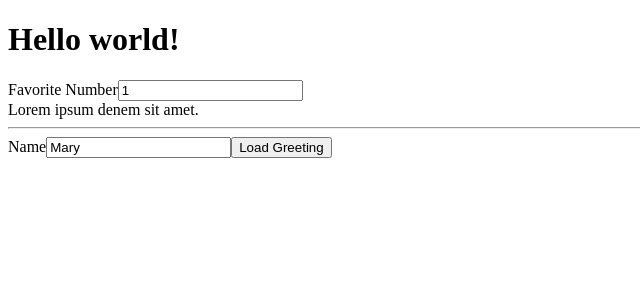
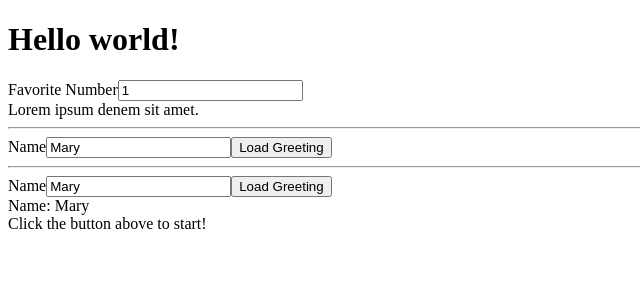
Before and after one commit to iamgrid/react-testing, a React app: page / in a window 1280 px wide. Shown: the top 300 px of the page, without its empty margins (0-640 px from the left). Built offline with nearby package versions, Linux system fonts and the light colour scheme.

Commit message:
http-msw-mock test is working

```diff
--- a/jest.config.js
+++ b/jest.config.js
@@ -145,7 +145,7 @@ const config = {
 	// snapshotSerializers: [],
 
 	// The test environment that will be used for testing
-	testEnvironment: "jsdom",
+	testEnvironment: "jest-fixed-jsdom",
 
 	// Options that will be passed to the testEnvironment
 	// testEnvironmentOptions: {},
--- a/package.json
+++ b/package.json
@@ -31,10 +31,13 @@
 		"jest": "^29.7.0",
 		"jest-axe": "^9.0.0",
 		"jest-environment-jsdom": "^29.7.0",
+		"jest-fixed-jsdom": "^0.0.9",
+		"msw": "^2.6.6",
 		"ts-loader": "^9.5.1",
 		"typescript": "^5.6.3",
 		"webpack": "^5.96.1",
 		"webpack-cli": "^5.1.4",
-		"webpack-dev-server": "^5.1.0"
+		"webpack-dev-server": "^5.1.0",
+		"whatwg-fetch": "^3.6.20"
 	}
 }
--- /dev/null
+++ b/src/api2.ts
@@ -0,0 +1,33 @@
+function client(
+	endpoint: string,
+	{ data, token, headers: customHeaders, ...customConfig } = {} as any
+) {
+	const config = {
+		method: data ? "POST" : "GET",
+		body: data ? JSON.stringify(data) : undefined,
+		headers: {
+			Authorization: token ? `Bearer ${token}` : undefined,
+			"Content-Type": data ? "application/json" : undefined,
+			...customHeaders,
+		},
+		...customConfig,
+	};
+
+	return window.fetch(`/${endpoint}`, config).then(async (response) => {
+		const responseData = await response.json();
+		if (response.ok) {
+			return responseData;
+		} else {
+			return Promise.reject(responseData);
+		}
+	});
+}
+
+const savePost = (postData: any) =>
+	client(`post/${postData.id}`, { data: postData });
+const loadGreeting = (subject: string) =>
+	client(`greeting`, { data: { subject } });
+const reportError = (data: any) => client(`error`, { data });
+const submitForm = (data: any) => client(`form`, { data });
+
+export { savePost, loadGreeting, reportError, submitForm };
--- a/src/components/App.tsx
+++ b/src/components/App.tsx
@@ -1,5 +1,6 @@
 import FavoriteNumber from "./FavoriteNumber/FavoriteNumber";
 import GreetingLoader from "./GreetingLoader/GreetingLoader";
+import GreetingLoader2 from "./GreetingLoader/GreetingLoader2";
 
 function App() {
 	return (
@@ -8,6 +9,8 @@ function App() {
 			<FavoriteNumber min={1} max={9} />
 			<hr />
 			<GreetingLoader />
+			<hr />
+			<GreetingLoader2 />
 		</div>
 	);
 }
--- /dev/null
+++ b/src/components/GreetingLoader/GreetingLoader2.tsx
@@ -0,0 +1,61 @@
+import React, { useCallback } from "react";
+import { loadGreeting } from "../../api2";
+
+function GreetingLoader2() {
+	const [greeting, setGreeting] = React.useState<string>("");
+	const [isLoading, setIsLoading] = React.useState<boolean>(null);
+	const [name, setName] = React.useState<string>("Mary");
+
+	const loadGreetingForInput = useCallback(
+		async (event: React.MouseEvent) => {
+			const functionSignature = "GreetingLoader2.tsx@loadGreetingForInput()";
+			event.preventDefault();
+			setIsLoading(true);
+			const response = await loadGreeting(name);
+
+			// console.log(functionSignature, "response received:", response);
+
+			setIsLoading(false);
+
+			if (!("greeting" in response)) {
+				console.error(
+					functionSignature,
+					"response missing greeting key:",
+					response
+				);
+				return;
+			}
+			setGreeting(response.greeting);
+		},
+		[name]
+	);
+
+	function renderLoading() {
+		if (isLoading === null) {
+			return <div aria-label="loading">Click the button above to start!</div>;
+		} else if (isLoading) {
+			return <div aria-label="loading">Loading...</div>;
+		} else {
+			return null;
+		}
+	}
+
+	return (
+		<form>
+			<label htmlFor="nameInput">Name</label>
+			<input
+				id="nameInput"
+				value={name}
+				onChange={(event) => setName(event.target.value)}
+			/>
+			<button type="button" onClick={(event) => loadGreetingForInput(event)}>
+				Load Greeting
+			</button>
+			<div aria-label="name display">Name: {name}</div>
+			{renderLoading()}
+			<div aria-label="greeting">{greeting}</div>
+		</form>
+	);
+}
+
+export default GreetingLoader2;
```
Also changed, not shown: 2 other files (tests, documents, lock files or other folders).
